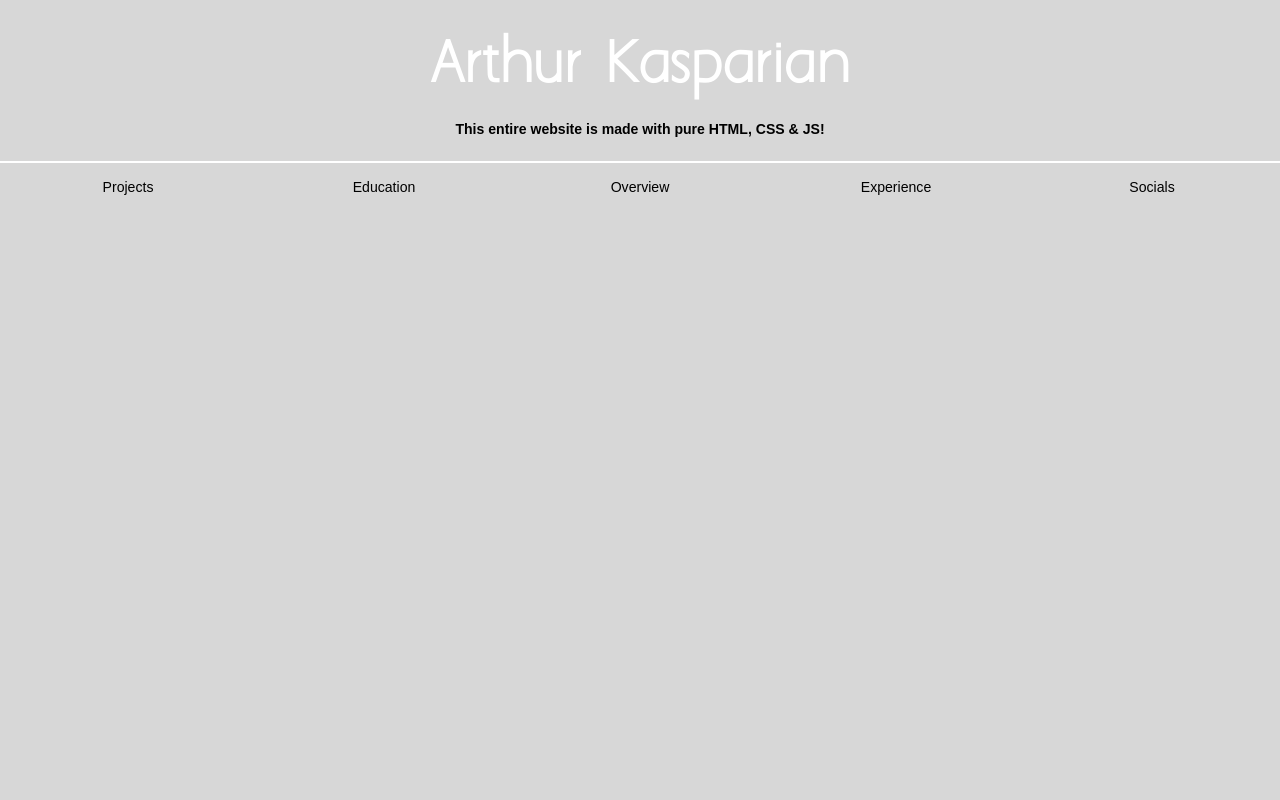
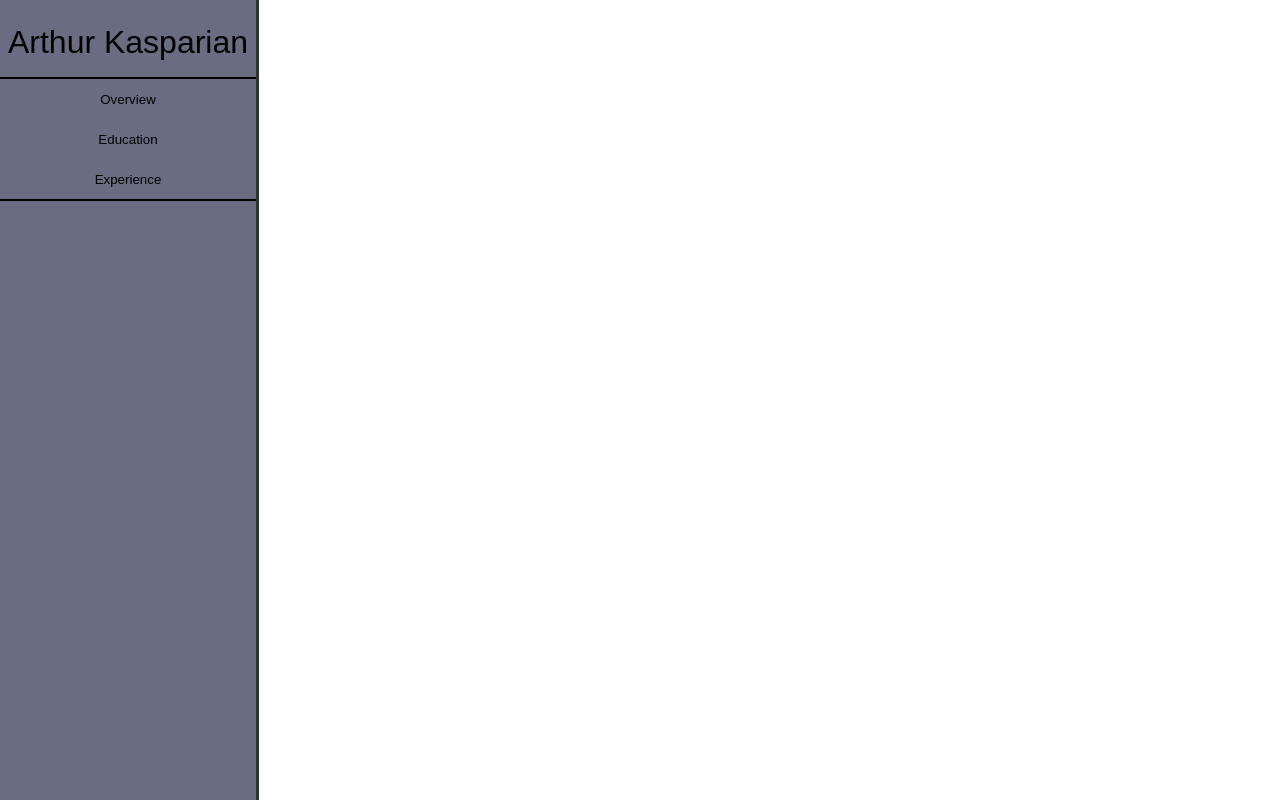
Before and after one commit to KasparianArthur/KasparianArthur.github.io, a plain HTML site: page index.html in a window 1280 px wide. Drawn offline with Linux system fonts and the light colour scheme; a web font is replaced by a local one.

Commit message:
Going back to left tab, will continue later

```diff
--- a/index.html
+++ b/index.html
@@ -4,20 +4,19 @@
     <meta charset="UTF-8">
     <title>Arthur Kasparian</title>
     <link rel="stylesheet" href="style.css">
-    <meta name = "color-scheme" content = "light dark">
 </head>
 <body>
     <header>
-        <h1 title = "It's me :)" id = "name-title">Arthur Kasparian</h1>
-        <h5 id = "creation-process-message">This entire website is made with pure HTML, CSS & JS!</h5>
 
-        <div id = "tab-row">
+        <h1 id = "name-title">Arthur Kasparian</h1>
 
-            <button class = "tabs" id = "projects-tab">Projects</button>
+        <div id = "tabs-div">
+
+            <button class = "tabs" id = "overview-tab">Overview</button>
             <button class = "tabs" id = "education-tab">Education</button>
-            <button class = "tabs" id = "overview-tab">Overview</button>
             <button class = "tabs" id = "experience-tab">Experience</button>
-            <button class = "tabs" id = "socials-tab">Socials</button>
+            <!--<button class = "tabs" id = "-tab"></button>
+            <button class = "tabs" id = "-tab"></button>-->
 
         </div>
 
--- a/style.css
+++ b/style.css
@@ -11,85 +11,47 @@
     font-style: normal;
 }
 
-:root {
-    --backgroundColor: #d7d7d7;
-    color: black;
-}
-
-body {
-    background-color: var(--backgroundColor);
-    font-family: "abel", sans-serif;
-    font-weight: 50;
+body{
     margin: 0;
 }
 
 header {
-    width: 100vw;
-    height: 20vh;
+    background-color: #6a6d81;
+    border-right: #2b342f 3px solid;
 
-    /*Works without these 5, probably for older browsers*/
-    -webkit-touch-callout: none;
-    -webkit-user-select: none;
-    -khtml-user-select: none;
-    -moz-user-select: none;
-    -ms-user-select: none;
+    width: 20vw;
+    height: 100vh;
+    margin: 0;
+}
 
-    user-select: none;
-}
-header:hover {
-    cursor: default;
-}
-#name-title {
+#name-title{
+    margin: 0;
+
     display: flex;
-    align-items: center;
+    align-content: center;
     justify-content: center;
 
-    color: white;
+    padding: 24px 8px 16px 8px;
 
-    font-family: 'aaargh', sans-serif;
-    font-size: 4vmax;
+    font-family: abel, sans-serif;
+    font-weight: 50;
+    font-size: 2.5vmax;
 
-    margin-top: 4vh;
-    margin-bottom: 0;
-}
-#creation-process-message {
-    display: flex;
-    align-items: center;
-    justify-content: center;
-
-    font-size: 1.1vmax;
-
-    padding-top: 2.5vh;
-    padding-bottom: 3vh;
-    margin: 0;
-    border-bottom: 2px solid white;
+    white-space: nowrap;
 }
 
-#tab-row {
-    display: flex;
-    align-items: center;
-    justify-content: center;
-
-    width: 100vw;
-    font-family: "abel", sans-serif;
-}
-.tabs {
-    margin: 0;
-    padding: 0;
-    border-radius: 0;
+.tabs{
+    background-color: rgba(1, 1, 1, 0);
+    border: 0;
 
     width: 20vw;
-    height: 6vh;
+    height: 5vh;
+}
+#tabs-div{
+    /*display: flex;
+    align-content: center;
+    justify-content: center;*/
 
-    font-family: abel, sans-serif;
-    font-size: 1.1vmax;
-
-    background: var(--backgroundColor);
-    border: 0;
+    border-top: black 2px solid;
+    border-bottom: black 2px solid;
 }
-.tabs:hover {
-    color: lightgrey;
-}
-.tabs:active {
-    background-color: dimgrey;
-}
```
